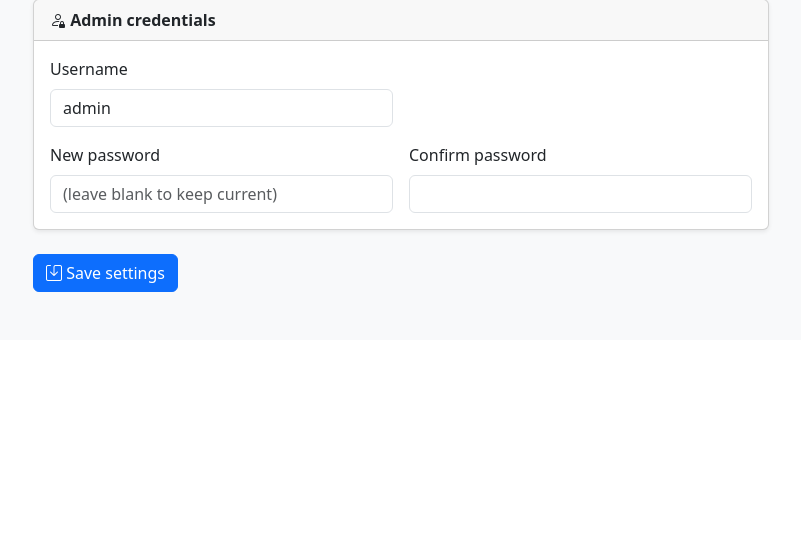
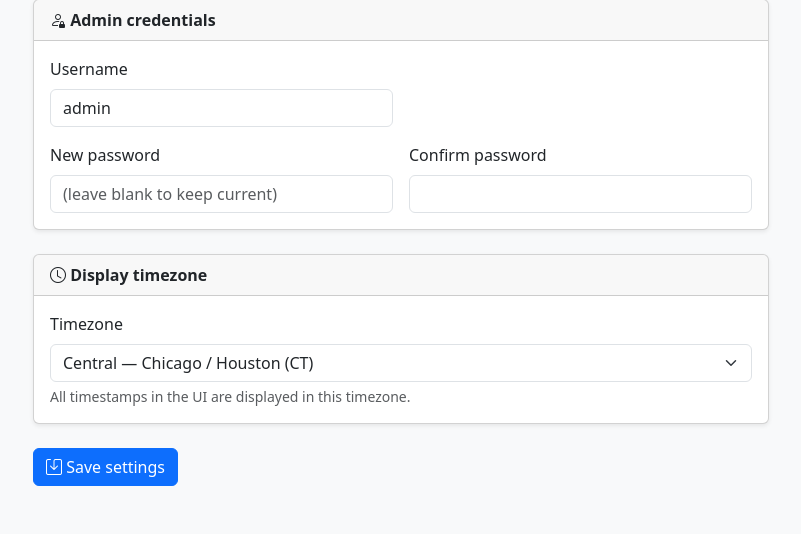
Before and after one commit to nayanbera/nfs-sync, a Flask app: page /settings in a window 1280 px wide. Shown: the part 658-1192 px from the top of the page, without its empty margins (239-1040 px from the left). Before the commit the page ends 950 px from the top, so only its background shows below. Run offline with Flask 3, Linux system fonts and the light colour scheme; the visitor is signed in with stand-in values (Sample User, id 1).

Commit message:
feat: configurable display timezone with CDT as default

```diff
--- a/app/__init__.py
+++ b/app/__init__.py
@@ -44,7 +44,29 @@ def create_app():
     app.register_blueprint(jobs_bp)
     app.register_blueprint(settings_bp)
 
+    _register_filters(app)
+
     return app
+
+
+def _register_filters(app):
+    """Jinja2 filter: convert a naive UTC datetime to the configured timezone."""
+    from zoneinfo import ZoneInfo, ZoneInfoNotFoundError
+
+    @app.template_filter("localdt")
+    def localdt_filter(dt, fmt="%Y-%m-%d %H:%M"):
+        if dt is None:
+            return "—"
+        from datetime import timezone
+        from .models import SystemConfig
+        tz_name = SystemConfig.get("timezone", "America/Chicago")
+        try:
+            tz = ZoneInfo(tz_name)
+        except ZoneInfoNotFoundError:
+            tz = ZoneInfo("America/Chicago")
+        if dt.tzinfo is None:
+            dt = dt.replace(tzinfo=timezone.utc)
+        return dt.astimezone(tz).strftime(fmt)
 
 
 def _reset_stale_runs():
@@ -117,6 +139,7 @@ def _seed_defaults():
         "smtp_tls":        "1",
         "notify_email":    "",
         "base_url":        "http://localhost:5050",
+        "timezone":        "America/Chicago",
     }
     for key, val in defaults.items():
         if not SystemConfig.query.get(key):
--- a/app/routes/settings.py
+++ b/app/routes/settings.py
@@ -14,7 +14,7 @@ def settings():
     if request.method == "POST":
         # SMTP settings
         for key in ("smtp_host", "smtp_port", "smtp_user", "smtp_from",
-                    "notify_email", "base_url"):
+                    "notify_email", "base_url", "timezone"):
             SystemConfig.set(key, request.form.get(key, "").strip())
         SystemConfig.set("smtp_tls", "1" if request.form.get("smtp_tls") else "0")
         smtp_pass = request.form.get("smtp_password", "")
@@ -45,5 +45,6 @@ def settings():
         "notify_email": SystemConfig.get("notify_email"),
         "base_url":     SystemConfig.get("base_url"),
         "admin_username": SystemConfig.get("admin_username", "admin"),
+        "timezone":       SystemConfig.get("timezone", "America/Chicago"),
     }
     return render_template("settings.html", cfg=cfg)
--- a/app/templates/jobs/list.html
+++ b/app/templates/jobs/list.html
@@ -73,10 +73,10 @@
       {% endif %}
     </td>
     <td class="small text-muted">
-      {{ job.last_run_at.strftime('%Y-%m-%d %H:%M') if job.last_run_at else '—' }}
+      {{ job.last_run_at | localdt if job.last_run_at else '—' }}
     </td>
     <td class="small text-muted">
-      {{ next_runs[job.id].strftime('%Y-%m-%d %H:%M') if next_runs[job.id] else '—' }}
+      {{ next_runs[job.id] | localdt if next_runs[job.id] else '—' }}
     </td>
     <td class="text-end">
       <div class="btn-group btn-group-sm">
--- a/app/templates/jobs/runs.html
+++ b/app/templates/jobs/runs.html
@@ -28,7 +28,7 @@
   <tbody>
   {% for run in runs %}
   <tr>
-    <td class="small">{{ run.started_at.strftime('%Y-%m-%d %H:%M:%S') }}</td>
+    <td class="small">{{ run.started_at | localdt('%Y-%m-%d %H:%M:%S') }}</td>
     <td class="small">{{ run.duration_str }}</td>
     <td>
       {% if run.status == 'success' %}
--- a/app/templates/settings.html
+++ b/app/templates/settings.html
@@ -84,6 +84,36 @@
       </div>
     </div>
 
+    <!-- Timezone -->
+    <div class="card shadow-sm mb-4">
+      <div class="card-header fw-semibold"><i class="bi bi-clock"></i> Display timezone</div>
+      <div class="card-body">
+        <label class="form-label">Timezone</label>
+        <select name="timezone" class="form-select">
+          {% set tzones = [
+            ("America/New_York",    "Eastern  — New York / Boston (ET)"),
+            ("America/Chicago",     "Central  — Chicago / Houston (CT)"),
+            ("America/Denver",      "Mountain — Denver / Phoenix (MT)"),
+            ("America/Los_Angeles", "Pacific  — Los Angeles / Seattle (PT)"),
+            ("America/Anchorage",   "Alaska (AKT)"),
+            ("Pacific/Honolulu",    "Hawaii (HT)"),
+            ("UTC",                 "UTC"),
+            ("Europe/London",       "London (GMT/BST)"),
+            ("Europe/Paris",        "Central Europe (CET/CEST)"),
+            ("Asia/Tokyo",          "Japan (JST)"),
+            ("Asia/Shanghai",       "China (CST)"),
+            ("Australia/Sydney",    "Sydney (AEST/AEDT)"),
+          ] %}
+          {% for tz_val, tz_label in tzones %}
+          <option value="{{ tz_val }}" {% if cfg.timezone == tz_val %}selected{% endif %}>
+            {{ tz_label }}
+          </option>
+          {% endfor %}
+        </select>
+        <div class="form-text">All timestamps in the UI are displayed in this timezone.</div>
+      </div>
+    </div>
+
     <button class="btn btn-primary"><i class="bi bi-save"></i> Save settings</button>
 
   </form>
```
